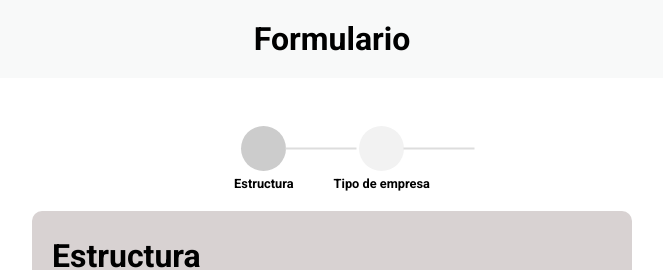
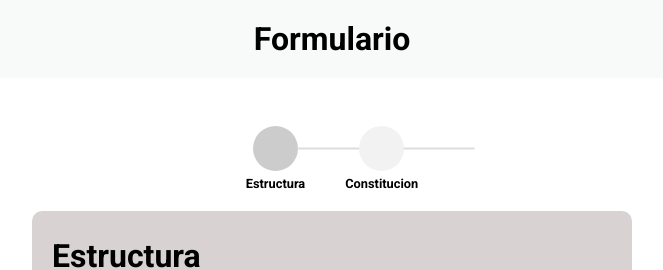
Before and after one commit to victorgonzalezz/pure-mic, a React (Vite) app: page / in a window 1280 px wide. Shown: the top 270 px of the page, without its empty margins (308-971 px from the left). Built offline with nearby package versions, Linux system fonts and the light colour scheme.

Commit message:
'Tipo de empresa' => 'Constitucion'
File name now is 'Constitucion'

```diff
--- a/src/components/TipoDeEmpresa/TipoDeEmpresa.jsx
+++ b/src/components/Constitucion/Constitucion.jsx
@@ -1,4 +1,4 @@
-export function TipoDeEmpresa() {
+export function Constitucion() {
   return (
     <h1>Tipo de Empresa</h1>
   )
--- a/src/components/MainTab/MainTab.jsx
+++ b/src/components/MainTab/MainTab.jsx
@@ -1,6 +1,6 @@
 import { useState } from "react";
 import { Estructura } from "../Estructura/Estructura";
-import { TipoDeEmpresa } from "../TipoDeEmpresa/TipoDeEmpresa";
+import { Constitucion } from "../Constitucion/Constitucion";
 
 import './styles.css'
 
@@ -18,9 +18,9 @@ export function MainTab() {
       component: <Estructura />,
     },
     {
-      label: 'Tipo de empresa',
+      label: 'Constitucion',
       id: 2,
-      component: <TipoDeEmpresa />,
+      component: <Constitucion />,
     },
   ];
 
```
